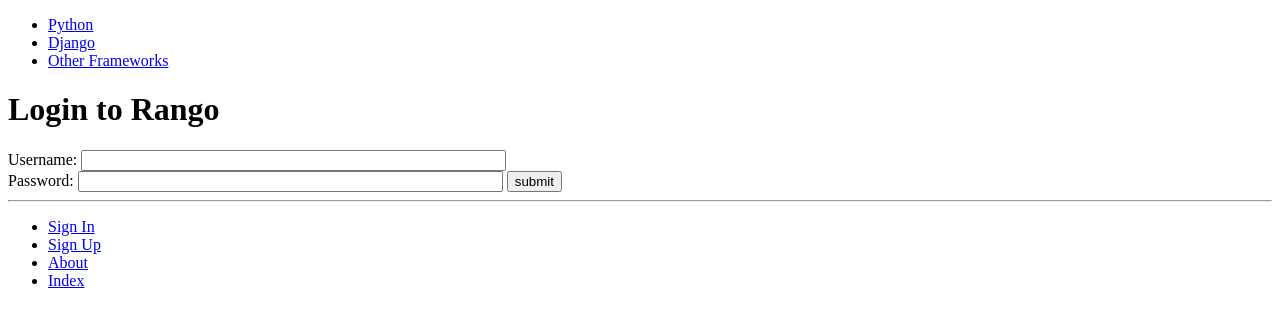
After one commit to jakscott/tango_with_django_project, a Django app: page /rango/login/ in a window 1280 px wide. The commit adds this page. Shown: the top 327 px of the page. Run offline with Django 3.2, Linux system fonts and the light colour scheme; data comes from the database, SQL or seed files in the repository; both versions use the stored data as it was after the commit.

Commit message:
End of chapter 9

```diff
--- a/rango/urls.py
+++ b/rango/urls.py
@@ -4,9 +4,15 @@ from rango import views
 urlpatterns = [
 	url(r'^$', views.index, name='index'),
 	url(r'^about/', views.about, name='about'),
-        url(r'^add_category/$', views.add_category, name='add_category'),
-        url(r'^category/(?P<category_name_slug>[\w\-]+)/add_page/$',
-            views.add_page, name='add_page'),
-        url(r'^category/(?P<category_name_slug>[\w\-]+)/$',
-            views.show_category, name='show_category'),
+    url(r'^add_category/$', views.add_category, name='add_category'),
+    url(r'^category/(?P<category_name_slug>[\w\-]+)/add_page/$',
+    	views.add_page, name='add_page'),
+    url(r'^category/(?P<category_name_slug>[\w\-]+)/$',
+    	views.show_category, name='show_category'),
+    url(r'^register/$',
+    	views.register,
+    	name='register'),
+    url(r'^login/$', views.user_login, name='login'),
+    url(r'^restricted/', views.restricted, name='restricted'),
+    url(r'^logout/$', views.user_logout, name='logout'),
 ]
--- a/rango/views.py
+++ b/rango/views.py
@@ -5,6 +5,11 @@ from rango.models import Page
 from rango.forms import CategoryForm
 from rango.forms import PageForm
 from rango.forms import UserForm, UserProfileForm
+from django.contrib.auth import authenticate, login
+from django.http import HttpResponseRedirect, HttpResponse
+from django.core.urlresolvers import reverse
+from django.contrib.auth.decorators import login_required
+from django.contrib.auth import logout
 
 
 def index (request):
@@ -28,6 +33,7 @@ def show_category(request, category_name_slug):
                 context_dict['pages'] = None
         return render(request, 'rango/category.html', context_dict)
 
+@login_required
 def add_category(request):
         form = CategoryForm()
         if request.method == 'POST':
@@ -39,6 +45,7 @@ def add_category(request):
                 print(form.errors)
         return render(request, 'rango/add_category.html', {'form': form})
 
+@login_required
 def add_page(request, category_name_slug):
         try:
                 category = Category.objects.get(slug=category_name_slug)
@@ -85,3 +92,29 @@ def register(request):
                 {'user_form': user_form,
                 'profile_form': profile_form,
                 'registered': registered})
+
+def user_login(request):
+        if request.method == 'POST':
+                username = request.POST.get('username')
+                password = request.POST.get('password')
+                user = authenticate(username=username, password=password)
+                if user:
+                        if user.is_active:
+                                login(request, user)
+                                return HttpResponseRedirect(reverse('index'))
+                        else:
+                                return HttpResponse("Your Rango account is disabled.")
+                else:
+                        print("Invalid login details: {0}, {1}".format(username, password))
+                        return HttpResponse("Invalid login details supplied.")
+        else:
+                return render(request, 'rango/login.html', {})
+
+@login_required
+def restricted(request):
+        return render(request, 'rango/restricted.html', {})
+
+@login_required
+def user_logout(request):
+        logout(request)
+        return HttpResponseRedirect(reverse('index'))
--- a/tango_with_django_project/settings.py
+++ b/tango_with_django_project/settings.py
@@ -124,6 +124,8 @@ USE_TZ = True
 MEDIA_ROOT = MEDIA_DIR
 MEDIA_URL = '/media/'
 
+LOGIN_URL = '/rango/login/'
+
 # Static files (CSS, JavaScript, Images)
 # https://docs.djangoproject.com/en/1.11/howto/static-files/
 
--- a/templates/rango/about.html
+++ b/templates/rango/about.html
@@ -7,7 +7,8 @@
 {% block body_block %}
 <div>
 	<h1>About Page</h1>
-	This tutorial has been put together by Jak Scott
+	<p>This tutorial has been put together by Jak Scott<br/ >
+	Rango says here is the about page.</p>
 	</div>
 	<img src="{% static "images/rango2.jpg" %}" alt="Picture of Rango" />
 		<div>
--- a/templates/rango/base.html
+++ b/templates/rango/base.html
@@ -25,7 +25,14 @@
 		<hr />
 		<div>
 			<ul>
-				<li><a href="{% url 'add_category' %}">Add New Category</a></li>
+			{% if user.is_authenticated %}
+				<li><a href="{% url 'restricted' %}">Restricted Page</a></li>
+				<li><a href="{% url 'logout' %}">Logout</a></li>
+				<li><a href="{% url 'add_category' %}">Add a New Category</a></li>
+			{% else %}
+				<li><a href="{% url 'login' %}">Sign In</a></li>
+				<li><a href="{% url 'register' %}">Sign Up</a></li>
+			{% endif %}
 				<li><a href="{% url 'about' %}">About</a></li>
 				<li><a href="{% url 'index' %}">Index</a></li>
 			</ul>
--- a/templates/rango/index.html
+++ b/templates/rango/index.html
@@ -7,7 +7,11 @@
 {% block body_block %}
 	<div>
 <h1>Rango says...</h1>
+{% if user.is_authenticated %}
+	howdy {{ user.username }}!
+{% else %}
 	hey there partner!
+{% endif %}
 	</div>
 	<div>
 		<div>
--- /dev/null
+++ b/templates/rango/login.html
@@ -0,0 +1,17 @@
+{% extends 'rango/base.html' %}
+{% load staticfiles %}
+
+{% block title_block %}
+	Login
+{% endblock %}
+
+{% block body_block %}
+<h1>Login to Rango</h1>
+<form id="login_form" method="post" action="{% url 'login' %}">
+	{% csrf_token %}
+	Username: <input type="text" name="username" value="" size="50" />
+	<br />
+	Password: <input type="password" name="password" value="" size="50" />
+	<input type="submit" value="submit" />
+</form>
+{% endblock %}
```
Also changed, not shown: rango/forms.py (+7 -6 lines), rango/models.py (+4 -4 lines), templates/rango/register.html (added, +25 -0 lines), templates/rango/restricted.html (added, +10 -0 lines), db.sqlite3, media/profile_images/testuser.jpg (added), media/profile_images/testuser_gVnzKRz.jpg (added).
